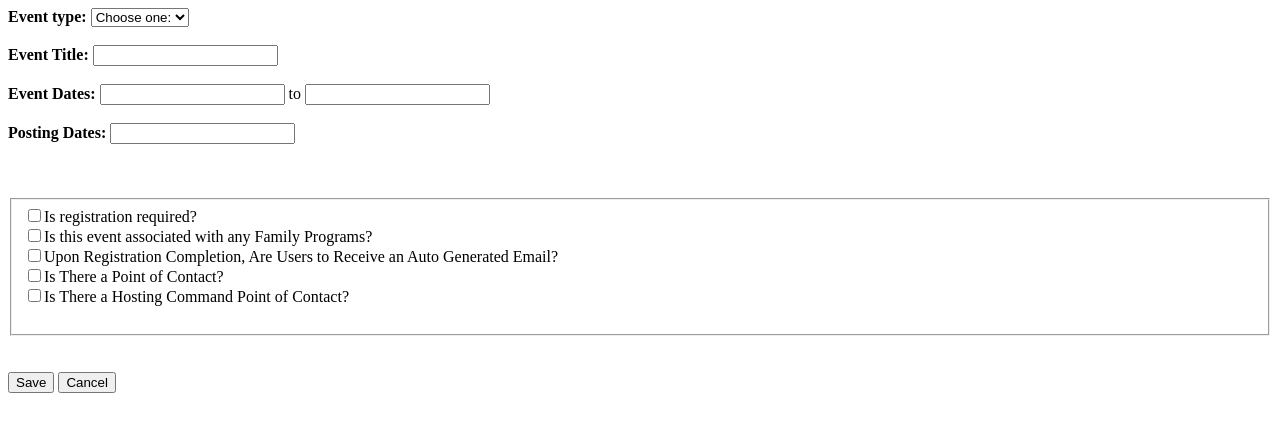
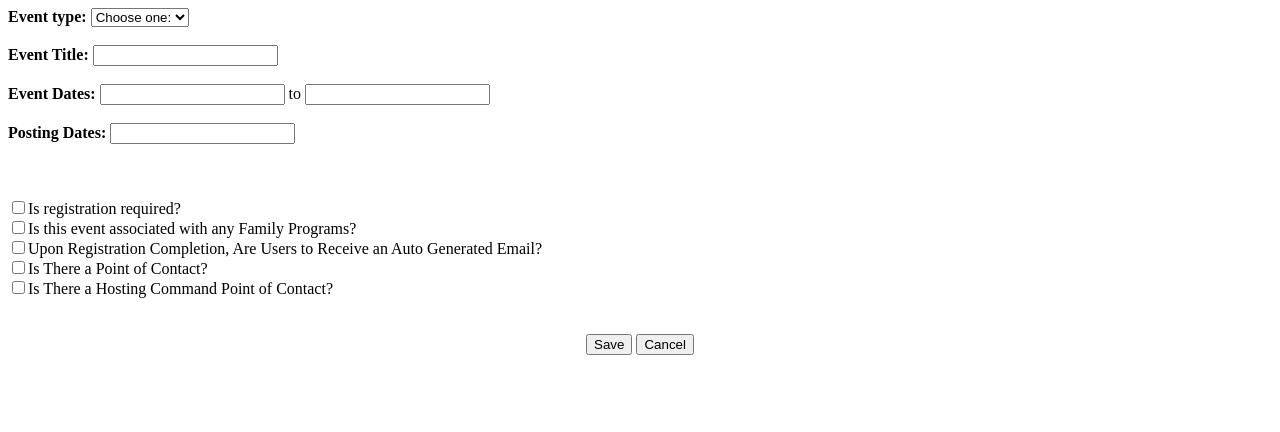
Before and after one commit to charlestuazon/PracticeLabFormValidation, a plain HTML site: page index.html in a window 1280 px wide. Drawn offline with Linux system fonts and the light colour scheme.

Commit message:
second commit

```diff
--- a/index.html
+++ b/index.html
@@ -33,20 +33,19 @@
     </div>
     <br><br><br>
     <div id="second">
-        <fieldset>
             <input type="checkbox" name="check" value="1st">Is registration required?<br>
             <input type="checkbox" name="check" value="2nd">Is this event associated with any Family Programs?<br>
             <input type="checkbox" name="check" value="3rd">Upon Registration Completion, Are Users to Receive an Auto Generated Email?<br>
             <input type="checkbox" name="check" value="4th">Is There a Point of Contact?<br>
             <input type="checkbox" name="check" value="5th">Is There a Hosting Command Point of Contact?<br>
-            <br>
-        </fieldset>
     </div>
     <br><br>
+
     <div id="third">
-
-        <input type="submit" value="Save" onclick="validate()">
-        <input type="button" value="Cancel">
+        <center>
+            <input type="submit" value="Save" onclick="validate()">
+            <input type="button" value="Cancel">
+        </center>
     </div>
 
 </body>
```
